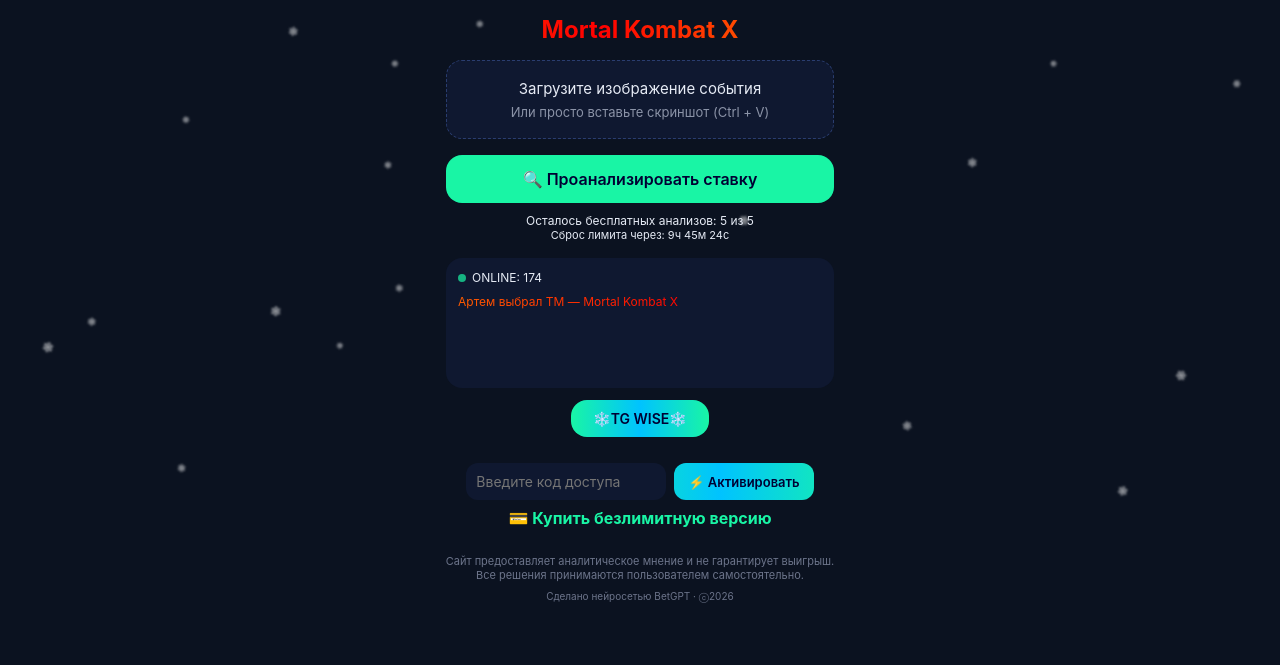
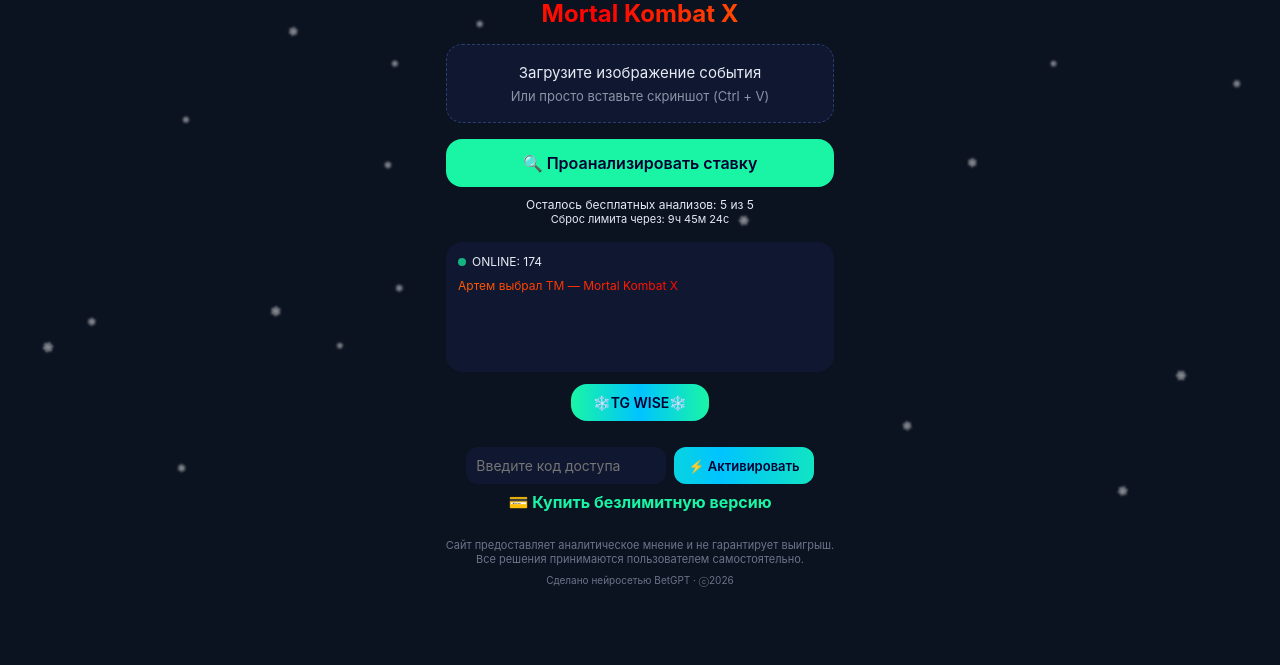
Before and after one commit to reslifilip-hub/ai-bets-miniapp, a plain HTML site: page index.html in a window 1280 px wide. Shown: the part 135-800 px from the top of the page. Drawn offline with Linux system fonts and the light colour scheme; a script that the page names is missing.

Commit message:
Update index.html

```diff
--- a/index.html
+++ b/index.html
@@ -317,6 +317,19 @@
   transform: translateY(-2px);
   transition: transform 0.2s ease, box-shadow 0.3s ease;
   cursor: pointer;
+}
+body, html {
+  margin: 0;
+  padding: 0; /* убираем любые внутренние отступы */
+}
+
+.container {
+  padding-top: 8px; /* можно оставить небольшой внутренний отступ, если нужен */
+}
+
+header {
+  margin-top: 0;    /* убираем верхний margin */
+  margin-bottom: 18px; /* оставляем нижний, чтобы блоки не слипались */
 }
 
 </style>
```
